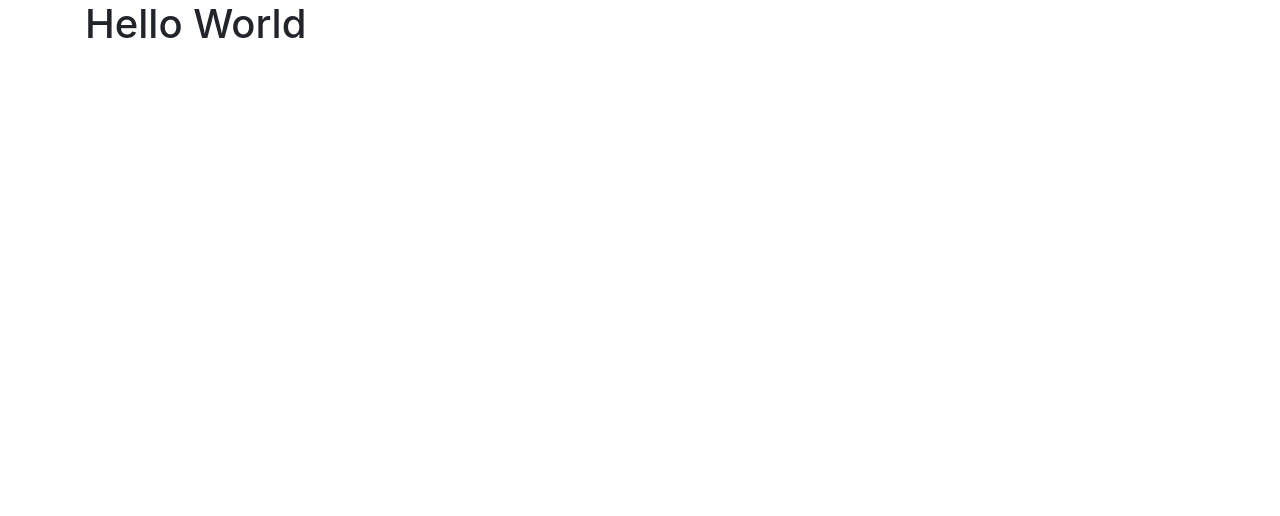
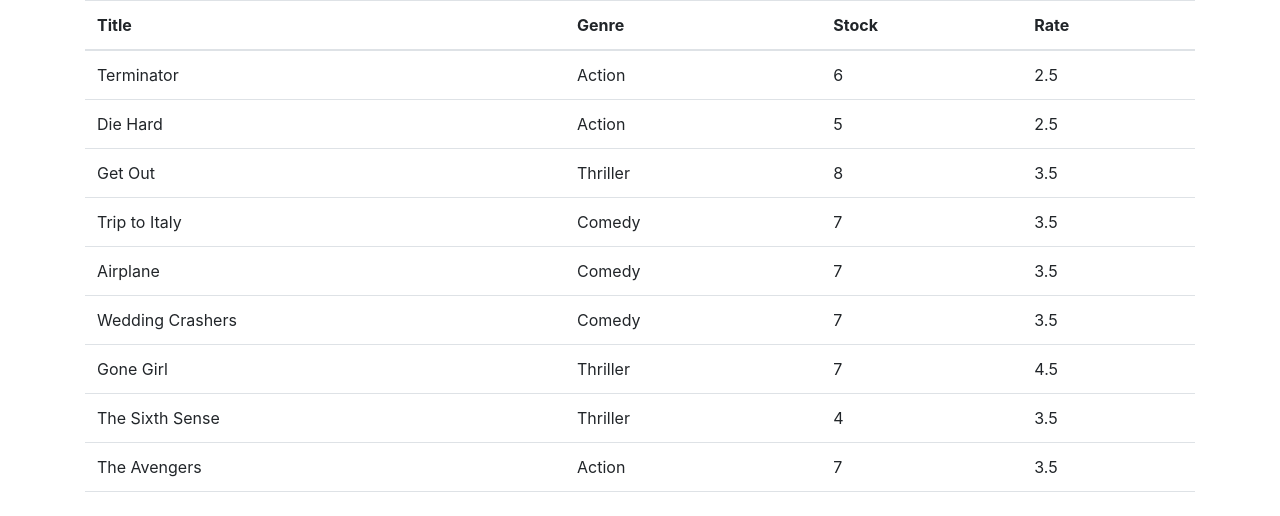
Before and after one commit to aybekj/react-vidly-app, a React (Create React App) app: page / in a window 1280 px wide. Shown: the top 516 px of the page. Built offline with nearby package versions, Linux system fonts and the light colour scheme.

Commit message:
Building the Movie Component

```diff
--- a/src/App.js
+++ b/src/App.js
@@ -1,4 +1,5 @@
 import React, { Component } from "react";
+import Movies from "./components/movies";
 
 import "./App.css";
 
@@ -6,7 +7,7 @@
   render() {
     return (
       <main className="container">
-        <h1>Hello World</h1>
+        <Movies />
       </main>
     );
   }
--- /dev/null
+++ b/src/components/movies.jsx
@@ -0,0 +1,41 @@
+import React, { Component } from "react";
+import { getMovies } from "../services/fakeMovieService";
+class Movies extends Component {
+  state = {
+    movies: getMovies()
+  };
+  render() {
+    return (
+      <div>
+        <table className="table">
+          <thead>
+            <tr>
+              <th>Title</th>
+              <th>Genre</th>
+              <th>Stock</th>
+              <th>Rate</th>
+            </tr>
+          </thead>
+          <tbody>
+            {this.state.movies.map(movie => (
+              <tr>
+                <td>{movie.title}</td>
+                <td>{movie.genre.name}</td>
+                <td>{movie.numberInStock}</td>
+                <td>{movie.dailyRentalRate}</td>
+              </tr>
+            ))}
+            <tr>
+              <td></td>
+              <td></td>
+              <td></td>
+              <td></td>
+            </tr>
+          </tbody>
+        </table>
+      </div>
+    );
+  }
+}
+
+export default Movies;
```
Also changed, not shown: src/logo.svg (deleted).
